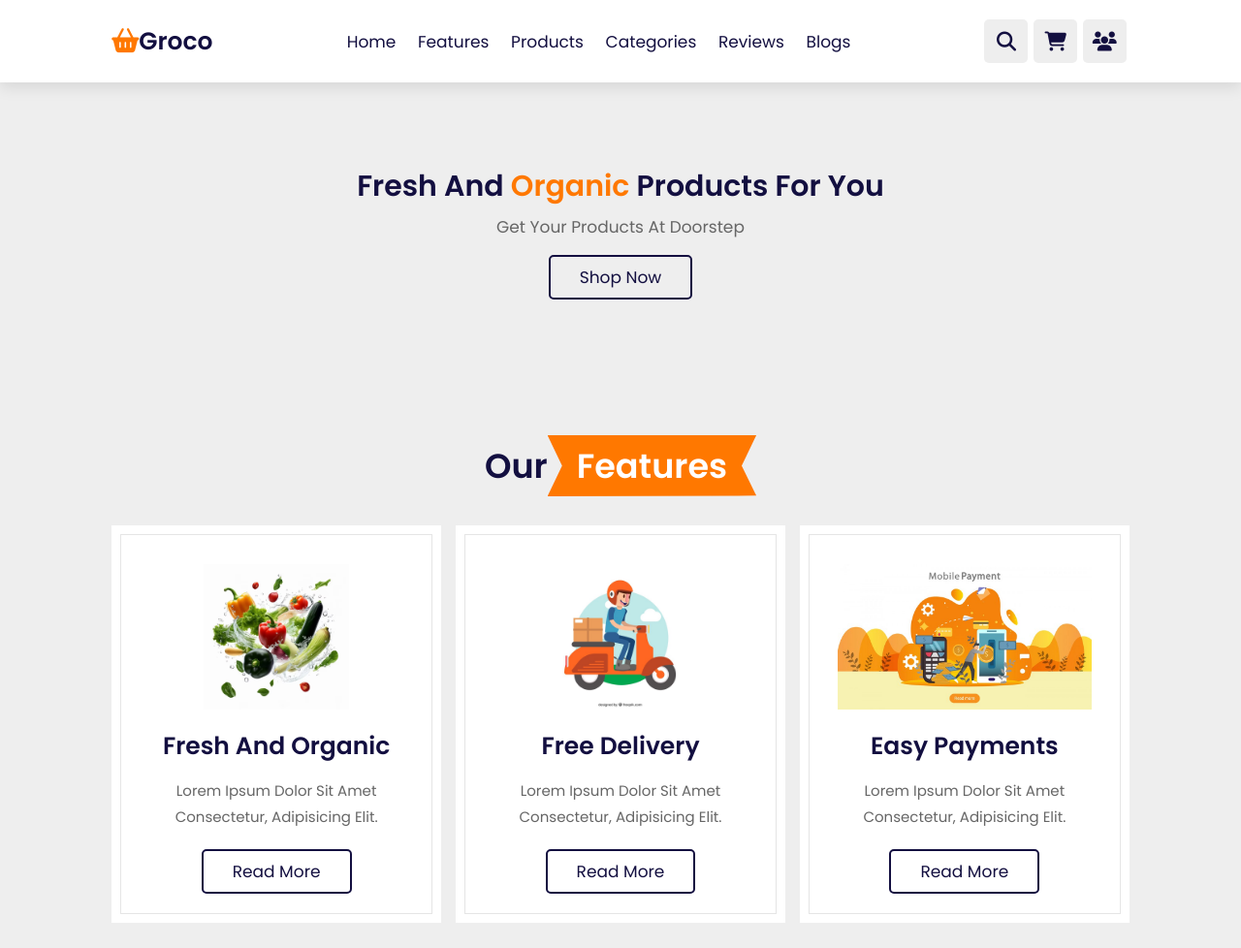
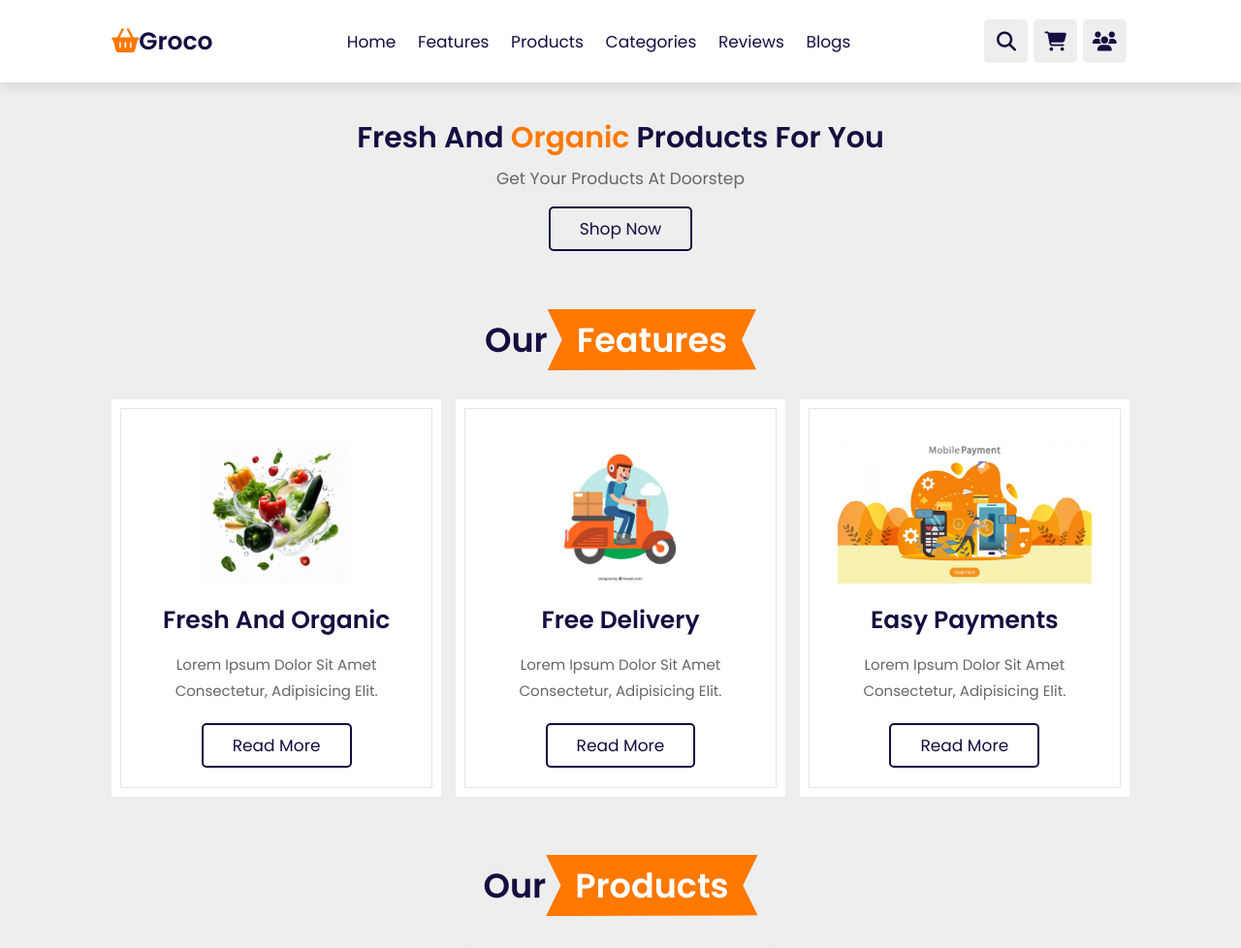
Before and after one commit to A-Elakkiya/E-commerce-Grocery-store, a plain HTML site: page index.html in a window 1280 px wide. Shown: the top 978 px of the page at 97% size. Drawn offline with nearby package versions, Linux system fonts and the light colour scheme.

Commit message:
fix: padding top and bottom for home

```diff
--- a/style.css
+++ b/style.css
@@ -241,8 +241,8 @@ section{
     display: flex;
     justify-content: center;
     align-items: center;
-    padding-top: 17rem;
-    padding-bottom: 10rem;
+    padding-top: 12rem;
+    padding-bottom: 2rem;
     /*background: url(./images/bg.jpg);
     background-position: center;
     background-size: cover;
```
